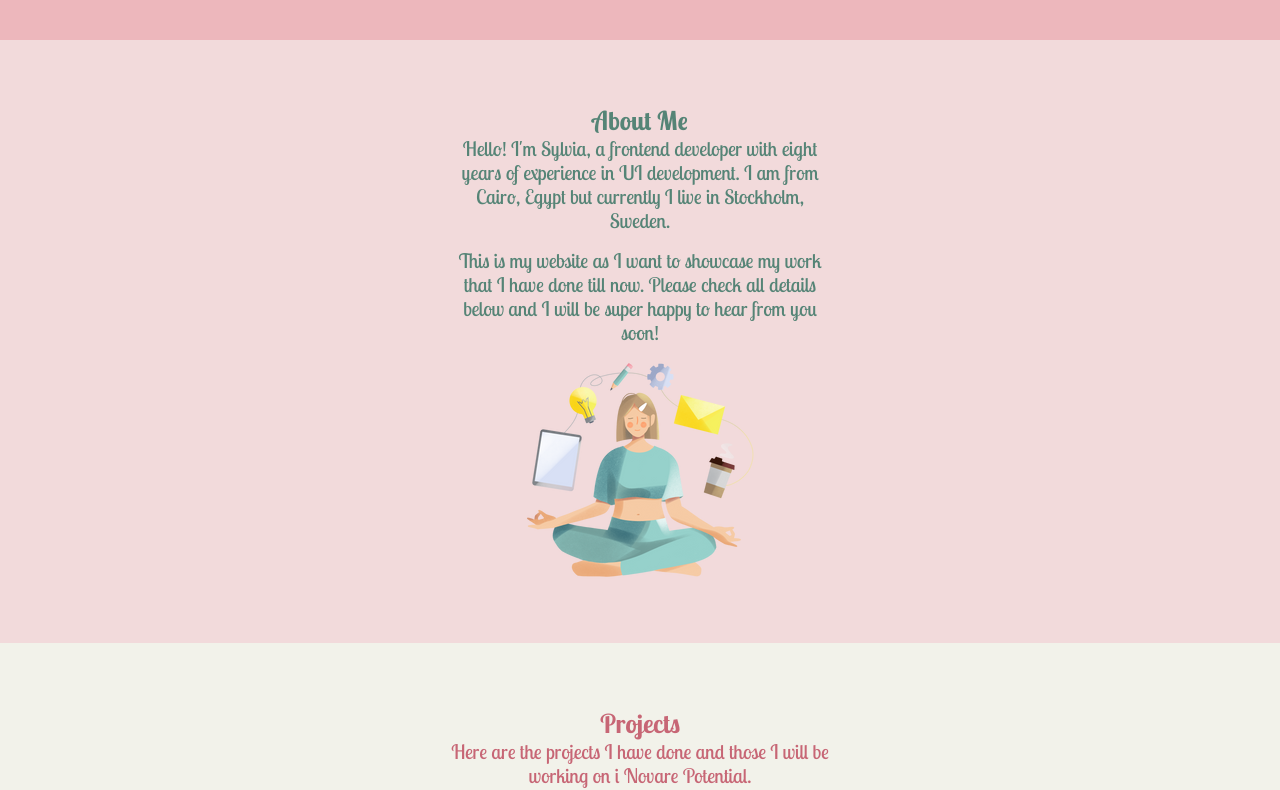
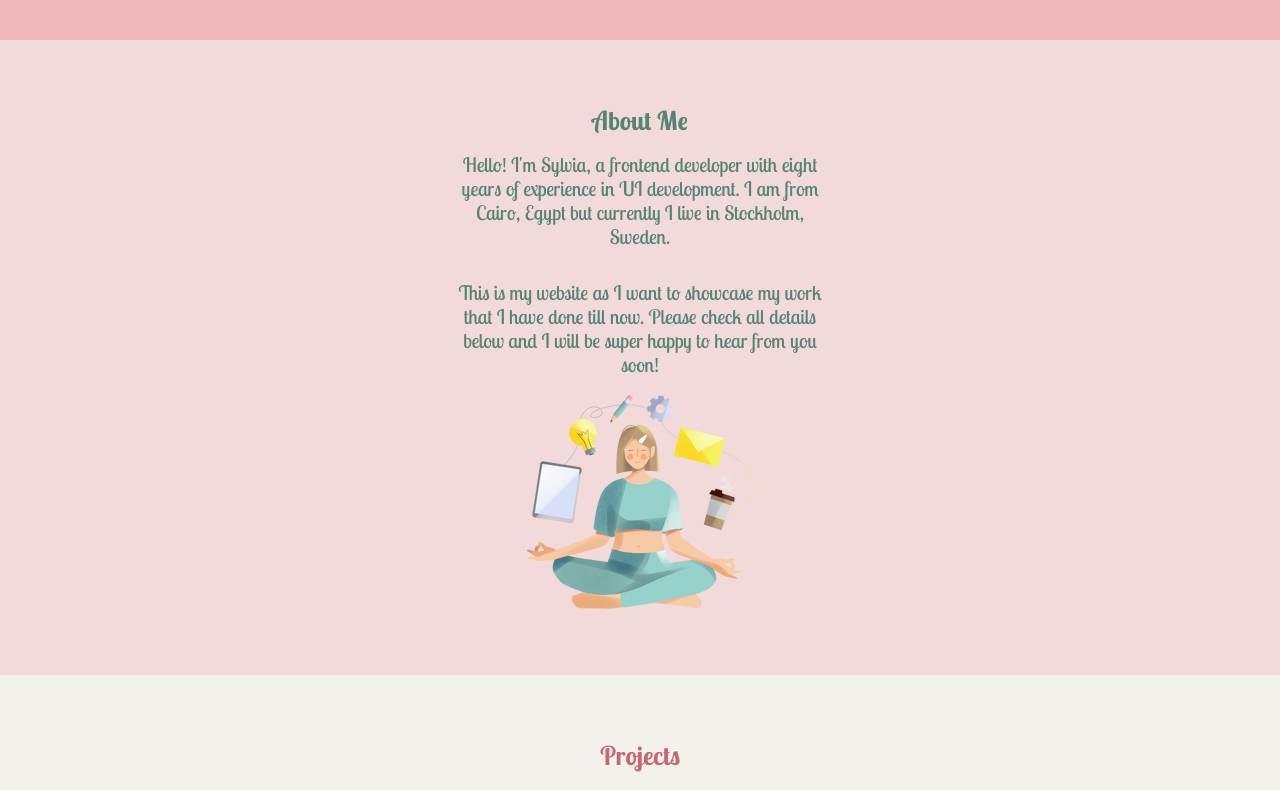
Before and after one commit to sylviaadel/portfolio, a React (Create React App) app: page / in a window 1280 px wide. Shown: the part 760-1550 px from the top of the page. Built offline with nearby package versions, Linux system fonts and the light colour scheme.

Commit message:
fix UI issues in spacing

```diff
--- a/src/styles/components/AboutSection.scss
+++ b/src/styles/components/AboutSection.scss
@@ -10,7 +10,7 @@
         text-align: center;
     }
     p{
-        margin-bottom: $spacing-medium;
+        margin: $spacing-medium 0;
         max-width: 380px;
         text-align: center;
     }
--- a/src/styles/components/ProjectsSection.scss
+++ b/src/styles/components/ProjectsSection.scss
@@ -13,6 +13,7 @@
         max-width: 380px;
         text-align: center;
         margin-bottom: $spacing-large;
+        margin-top: $spacing-medium;
     }
     ul{
         list-style: none;
```
